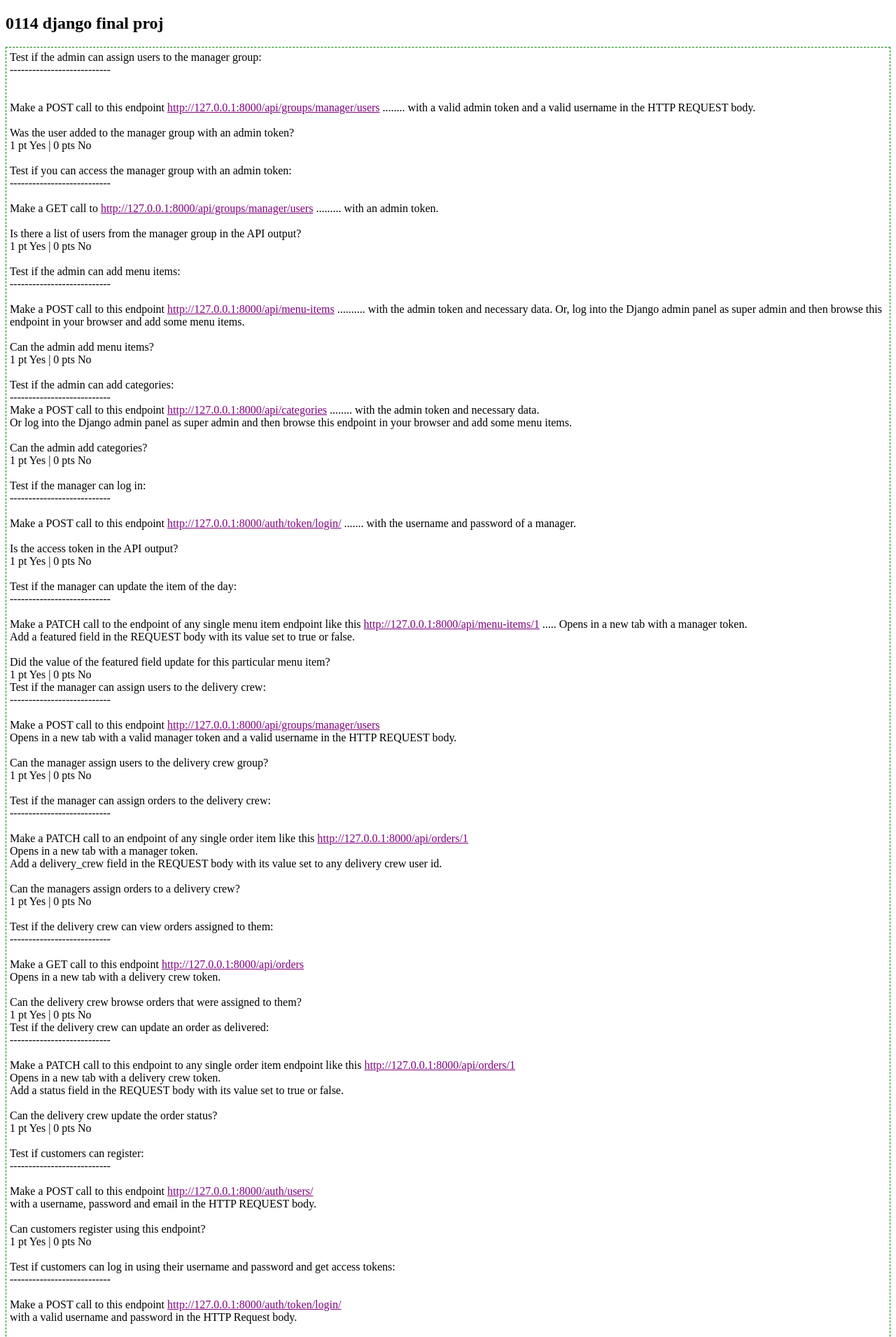
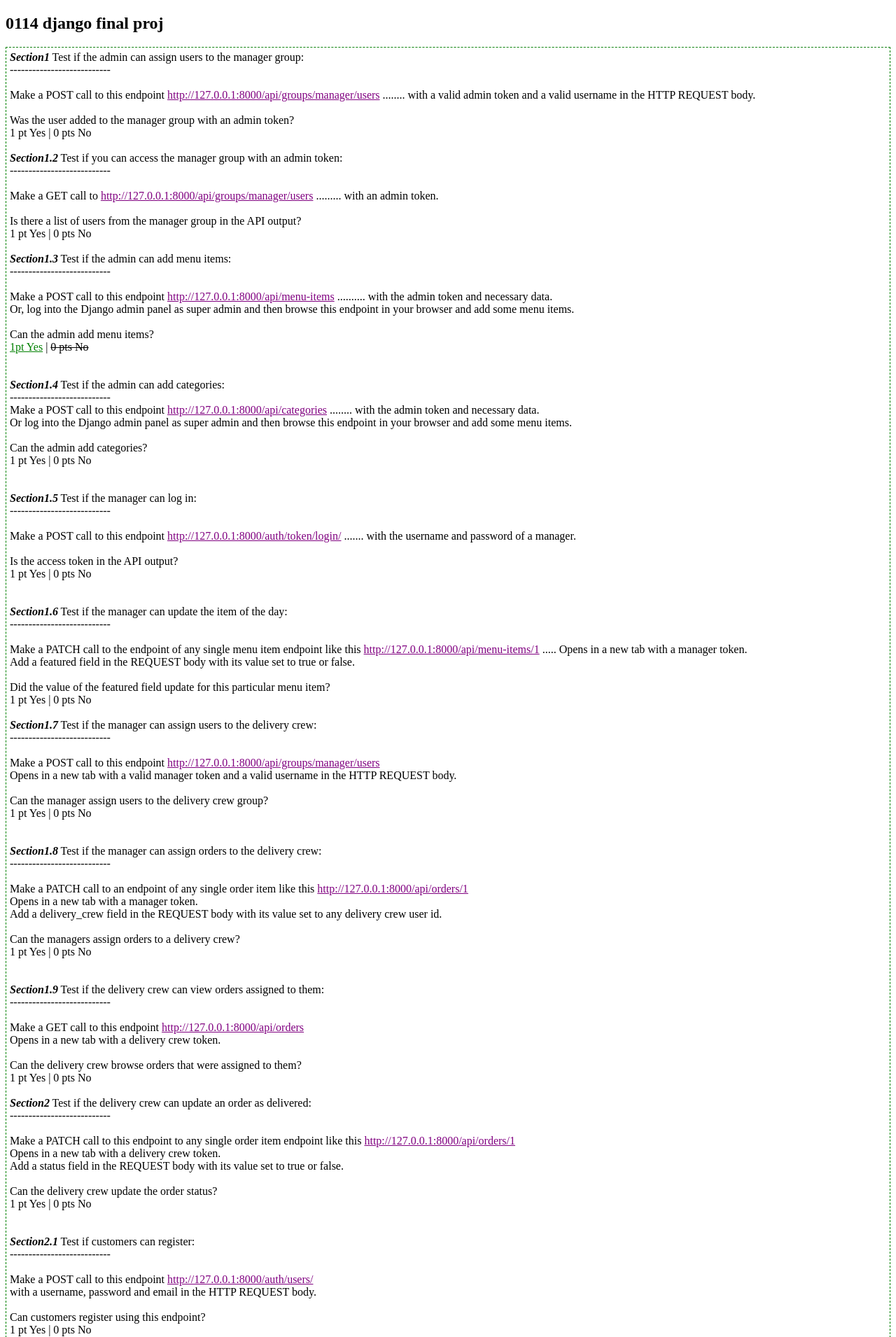
Before and after one commit to py3user22/0114_djano_proj_new, a Django app: template app0114/templates/0114_final proj questions.html in a window 1280 px wide. Shown: the top 1910 px of the page at 70% size. Run offline with Django 5.2, Linux system fonts and the light colour scheme; the template is opened without the code that fills it, so the values that code supplies are empty.

Commit message:
0115 some notes

```diff
--- a/app0114/templates/0114_final proj questions.html
+++ b/app0114/templates/0114_final proj questions.html
@@ -8,60 +8,62 @@
     <style>
         p {padding: 5px; border: 1px green dashed;}
         .urls {color: purple;}
+        .yes {color: green;}
     </style>
     <title>0114 django final proj questions for passing</title>
 </head>
 <body>
     <h2>0114 django final proj </h2>
     <p>
-        Test if the admin can assign users to the manager group: <br>---------------------------<br>
+        <b><i>Section1</i></b>  Test if the admin can assign users to the manager group: <br>---------------------------<br>
         <br>
-        <br>
+
         Make a POST call to this endpoint <a href="urls" class="urls">http://127.0.0.1:8000/api/groups/manager/users</a> ........ with a valid admin token and a valid username in the HTTP REQUEST body. <br>
         <br>
         Was the user added to the manager group with an admin token?<br>
         1 pt Yes | 0 pts No <br>
         <br>
-        Test if you can access the manager group with an admin token:<br>---------------------------<br>
+        <b><i>Section1.2</i></b> Test if you can access the manager group with an admin token:<br>---------------------------<br>
         <br>
         Make a GET call to <a href="urls" class="urls">http://127.0.0.1:8000/api/groups/manager/users</a> ......... with an admin token.<br>
         <br>
         Is there a list of users from the manager group in the API output? <br>
         1 pt Yes | 0 pts No <br>
         <br>
-        Test if the admin can add menu items: <br>---------------------------<br>
+        <b><i>Section1.3</i></b> Test if the admin can add menu items: <br>---------------------------<br>
         <br>
-        Make a POST call to this endpoint <a href="urls" class="urls">http://127.0.0.1:8000/api/menu-items</a> .......... with the admin token and necessary data. Or, log into the Django admin panel as super admin and then browse this endpoint in your browser and add some menu items. <br>
+        Make a POST call to this endpoint <a href="urls" class="urls">http://127.0.0.1:8000/api/menu-items</a> .......... with the admin token and necessary data. <br>
+        Or, log into the Django admin panel as super admin and then browse this endpoint in your browser and add some menu items. <br>
         <br>
-        Can the admin add menu items? <br> 1 pt Yes | 0 pts No <br>
+        Can the admin add menu items? <br> <a href="yes" class="yes">1pt Yes</a> | <strike>0 pts No</strike> <br>
         <br>
-        Test if the admin can add categories: <br>---------------------------<br>
+        <br> <b><i>Section1.4</i></b> Test if the admin can add categories: <br>---------------------------<br>
         Make a POST call to this endpoint <a href="urls" class="urls">http://127.0.0.1:8000/api/categories</a> ........ with the admin token and necessary data. <br>
         Or log into the Django admin panel as super admin and then browse this endpoint in your browser and add some menu items. <br>
         <br>
         Can the admin add categories? <br>
         1 pt Yes | 0 pts No <br>
         <br>
-        Test if the manager can log in: <br>---------------------------<br>
+        <br> <b><i>Section1.5</i></b> Test if the manager can log in: <br>---------------------------<br>
         <br>
         Make a POST call to this endpoint  <a href="urls" class="urls">http://127.0.0.1:8000/auth/token/login/</a> ....... with the username and password of a manager. <br>
         <br>
         Is the access token in the API output? <br>
         1 pt Yes | 0 pts No <br>
         <br>
-        Test if the manager can update the item of the day: <br>---------------------------<br>
+        <br> <b><i>Section1.6</i></b> Test if the manager can update the item of the day: <br>---------------------------<br>
         <br>
         Make a PATCH call to the endpoint of any single menu item endpoint like this <a href="urls" class="urls">http://127.0.0.1:8000/api/menu-items/1</a> ..... Opens in a new tab with a manager token.<br> Add a featured field in the REQUEST body with its value set to true or false. <br>
         <br>
         Did the value of the featured field update for this particular menu item? <br>
         1 pt Yes | 0 pts No <br>
-        Test if the manager can assign users to the delivery crew: <br>---------------------------<br>
+        <br> <b><i>Section1.7</i></b> Test if the manager can assign users to the delivery crew: <br>---------------------------<br>
         <br>
         Make a POST call to this endpoint <a href="urls" class="urls">http://127.0.0.1:8000/api/groups/manager/users </a> <br> Opens in a new tab with a valid manager token and a valid username in the HTTP REQUEST body. <br>
         <br>
         Can the manager assign users to the delivery crew group? <br> 1 pt Yes | 0 pts No <br>
         <br>
-        Test if the manager can assign orders to the delivery crew: <br>---------------------------<br>
+        <br> <b><i>Section1.8</i></b> Test if the manager can assign orders to the delivery crew: <br>---------------------------<br>
         <br>
         Make a PATCH call to an endpoint of any single order item like this <a href="urls" class="urls"> http://127.0.0.1:8000/api/orders/1 </a> <br>
         Opens in a new tab with a manager token. <br>
@@ -70,13 +72,13 @@
         Can the managers assign orders to a delivery crew? <br>
         1 pt Yes | 0 pts No <br>
         <br>
-        Test if the delivery crew can view orders assigned to them: <br>---------------------------<br>
+        <br> <b><i>Section1.9</i></b> Test if the delivery crew can view orders assigned to them: <br>---------------------------<br>
         <br>
         Make a GET call to this endpoint <a href="urls" class="urls">http://127.0.0.1:8000/api/orders </a> <br> Opens in a new tab with a delivery crew token. <br>
         <br>
         Can the delivery crew browse orders that were assigned to them? <br>
         1 pt Yes | 0 pts No <br>
-        Test if the delivery crew can update an order as delivered: <br>---------------------------<br>
+        <br> <b><i>Section2</i></b> Test if the delivery crew can update an order as delivered: <br>---------------------------<br>
         <br>
         Make a PATCH call to this endpoint to any single order item endpoint like this <a href="urls" class="urls"> http://127.0.0.1:8000/api/orders/1 </a> <br>
         Opens in a new tab with a delivery crew token. <br>
@@ -85,7 +87,7 @@
         Can the delivery crew update the order status? <br>
         1 pt Yes | 0 pts No <br>
         <br>
-        Test if customers can register: <br>---------------------------<br>
+        <br> <b><i>Section2.1</i></b> Test if customers can register: <br>---------------------------<br>
         <br>
         Make a POST call to this endpoint <a href="urls" class="urls">http://127.0.0.1:8000/auth/users/ </a> <br>
         with a username, password and email in the HTTP REQUEST body. <br>
@@ -93,60 +95,60 @@
         Can customers register using this endpoint? <br>
         1 pt Yes | 0 pts No <br>
         <br>
-        Test if customers can log in using their username and password and get access tokens: <br>---------------------------<br>
+        <br> <b><i>Section2.2</i></b> Test if customers can log in using their username and password and get access tokens: <br>---------------------------<br>
         <br>
         Make a POST call to this endpoint <a href="urls" class="urls">http://127.0.0.1:8000/auth/token/login/ </a> <br> with a valid username and password in the HTTP Request body. <br>
         <br>
          Is the access token visible in the API output? <br>
         1 pt Yes | 0 pts No <br>
         <br>
-        Test if customers can browse all categories: <br>---------------------------<br>
+        <br> <b><i>Section2.3</i></b> Test if customers can browse all categories: <br>---------------------------<br>
         <br>
         Make a GET API call to this endpoint <a href="urls" class="urls">http://127.0.0.1:8000/api/categories </a> .... with a customer token <br>
         <br>
         Are the categories visible to customers? <br>
         1 pt Yes | 0 pts No <br>
         <br>
-        Test if customers can browse all menu items: <br>---------------------------<br>
+        <br> <b><i>Section2.4</i></b> Test if customers can browse all menu items: <br>---------------------------<br>
         <br>
         Make a GET API call to this endpoint <a href="urls" class="urls">http://127.0.0.1:8000/api/menu-items </a> .....  with a customer token <br>
         <br>
         Are the menu items visible to customers? <br> 1 pt Yes | 0 pts No <br>
         <br>
-        Test if customers can browse menu items by category: <br>---------------------------<br>
+        <br> <b><i>Section2.5</i></b> Test if customers can browse menu items by category: <br>---------------------------<br>
         <br>
         Make a GET API call to these endpoints, <a href="urls" class="urls"> http://127.0.0.1:8000/api/menu-items?search=Icecream </a> <br>
         or any available category name instead of Icecream with a customer token. <br>
         <br>
         Do the menu items in the category display for customers? <br> 1 pt Yes | 0 pts No <br>
         <br>
-        Test if customers can paginate menu items: <br>---------------------------<br>
+        <br> <b><i>Section2.6</i></b> Test if customers can paginate menu items: <br>---------------------------<br>
         <br>
         Make a GET API call to the endpoints <a href="urls" class="urls">http://127.0.0.1:8000/api/menu-items?page=1 </a> <br>
         or <a href="urls" class="urls">http://127.0.0.1:8000/api/menu-items?page=2 </a> ...........with a customer token. <br>
         <br>
         Do the menu items display proper pagination for customers? <br> 1 pt Yes | 0 pts No <br>
         <br>
-        Test if customers can sort menu items by price: <br>---------------------------<br>
+        <br> <b><i>Section2.7</i></b> Test if customers can sort menu items by price: <br>---------------------------<br>
         <br>
         Make a GET API call to the endpoint <a href="urls" class="urls"> http://127.0.0.1:8000/api/menu-items?ordering=price </a> <br>
         or <a href="urls" class="urls"> http://127.0.0.1:8000/api/menu-items?ordering=-price </a> ......... with a customer token.<br>
         <br>
         Are the menu items properly sorted by price in ascending or descending order for customers? <br> 1 pt Yes | 0 pts No <br>
         <br>
-        Test if customers can add menu items to the cart: <br>---------------------------<br>
+        <br> <b><i>Section2.8</i></b> Test if customers can add menu items to the cart: <br>---------------------------<br>
         <br>
         Make a POST call to this endpoint <a href="urls" class="urls">http://127.0.0.1:8000/api/cart/menu-items </a> ......... with a customer token. <br>Add these fields with valid data in the REQUEST body for menuitem, unit_price, quantity. <br>
         <br>
         Can customers add menu items to the cart? <br> 1 pt Yes | 0 pts No <br>
         <br>
-        Test if customers can see previously added items in the cart: <br>---------------------------<br>
+        <br> <b><i>Section2.9</i></b> Test if customers can see previously added items in the cart: <br>---------------------------<br>
         <br>
         Make a GET call to this endpoint <a href="urls" class="urls">http://127.0.0.1:8000/api/cart/menu-items </a> .......... with a customer token. <br>
         <br>
         Are previous items added to the cart visible for customers? <br> 1 pt Yes | 0 pts No <br>
         <br>
-        Test if customers can place orders: <br>---------------------------<br>
+        <br> <b><i>Section3</i></b> Test if customers can place orders: <br>---------------------------<br>
         <br>
         Make a POST call to this endpoint <a href="urls" class="urls">http://127.0.0.1:8000/api/cart/orders </a> .....with a customer token. <br>
         Add only the date field with valid data in the REQUEST body. <br> Here is a sample date – 2022-11-16. <br>
```
Also changed, not shown: db.sqlite3.
